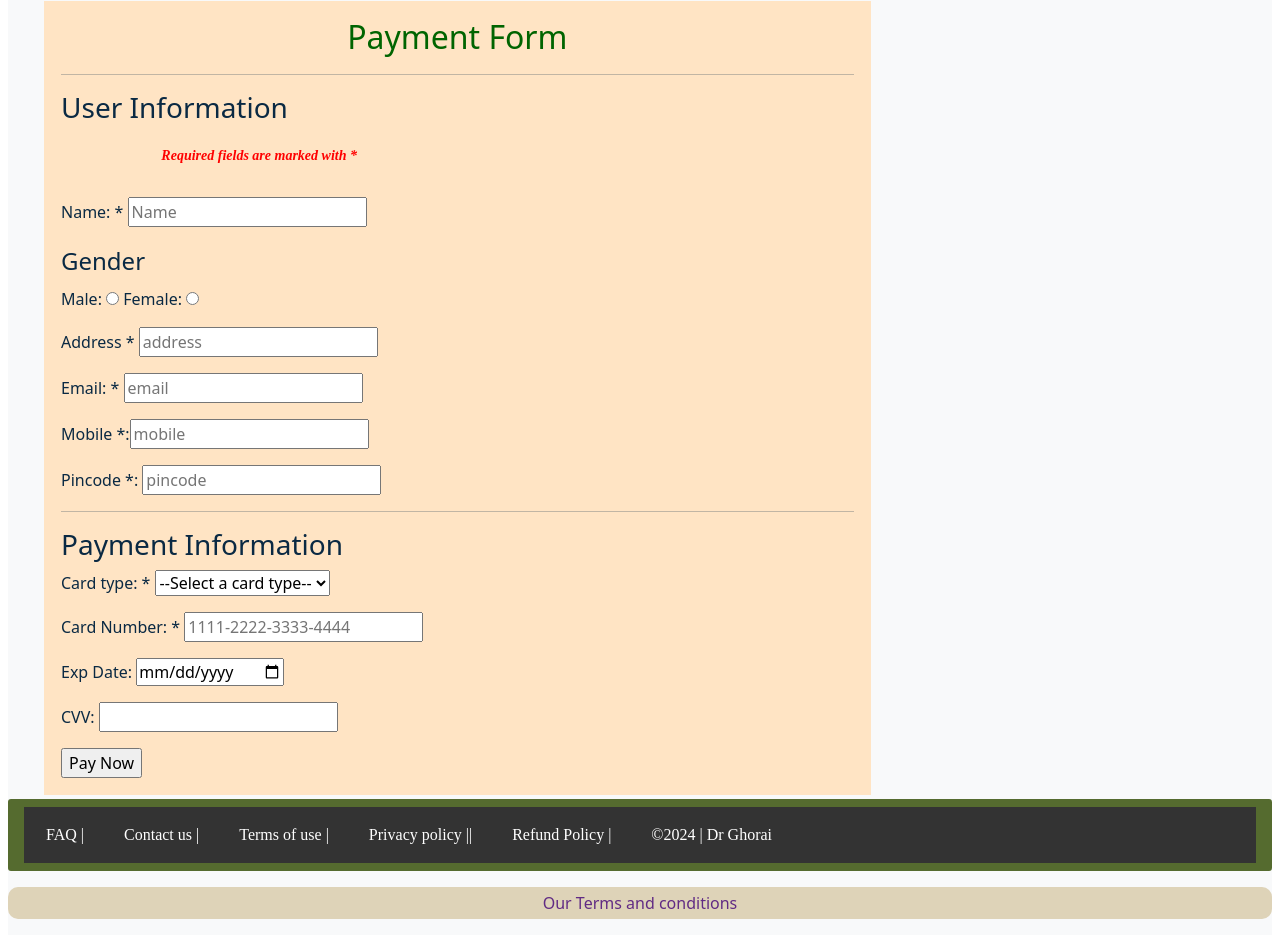
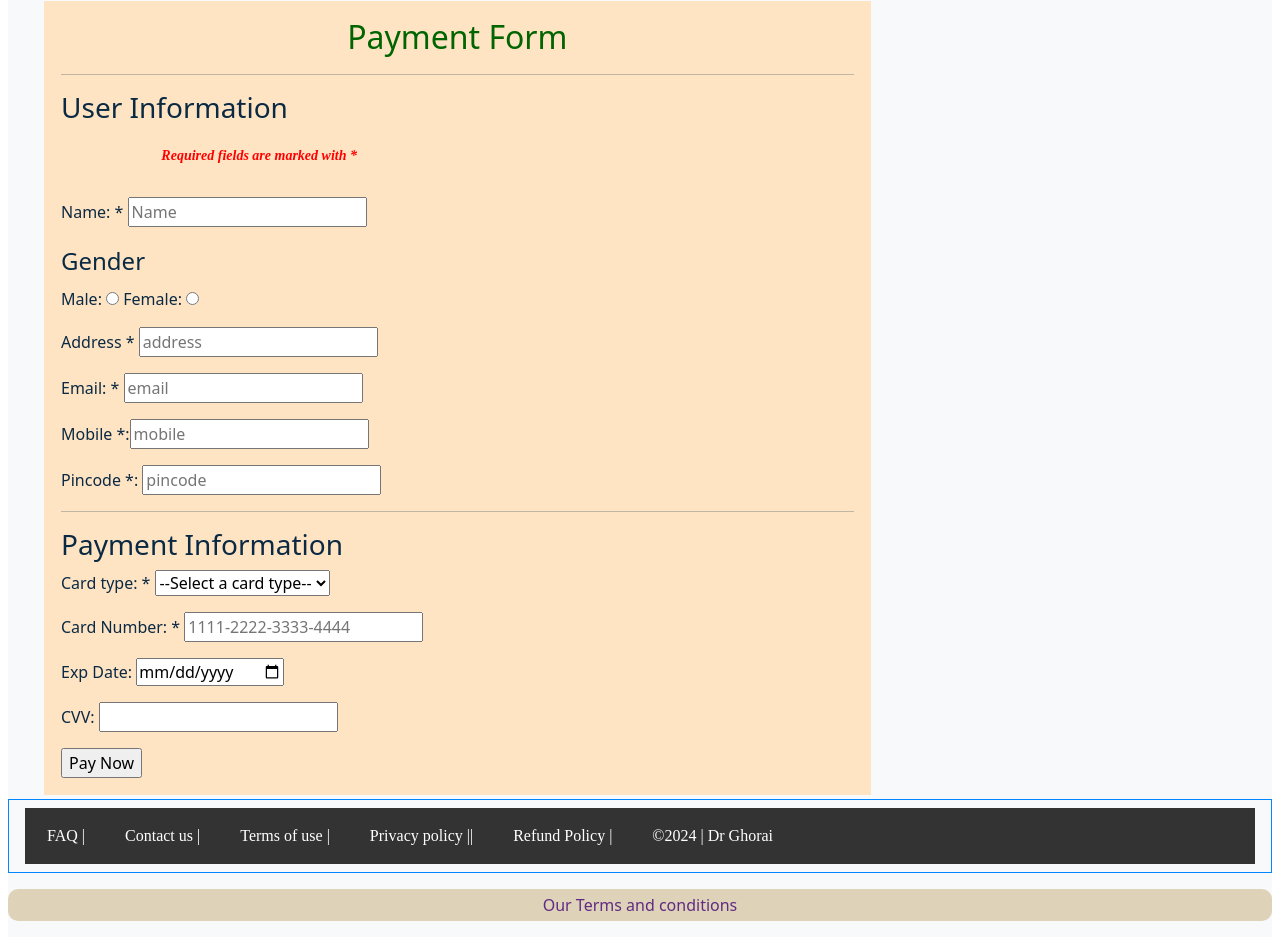
Before and after one commit to gargighorai/GargiWeb, a plain HTML site: page payment_form.html in a window 1280 px wide. Shown: the part 226-1175 px from the top of the page. Drawn offline with nearby package versions, Linux system fonts and the light colour scheme.

Commit message:
Update payment_form.html

```diff
--- a/payment_form.html
+++ b/payment_form.html
@@ -202,7 +202,7 @@
     </form>
   </div>
         <div class="row">
-            <div class="col-12 panel panel-darkolive py-2 text-white">
+            <div class="col-12 panel  py-2 text-white">
                 <footer >
                     <a href="#">FAQ |</a>
                     <a href="#">Contact us |</a>
```
